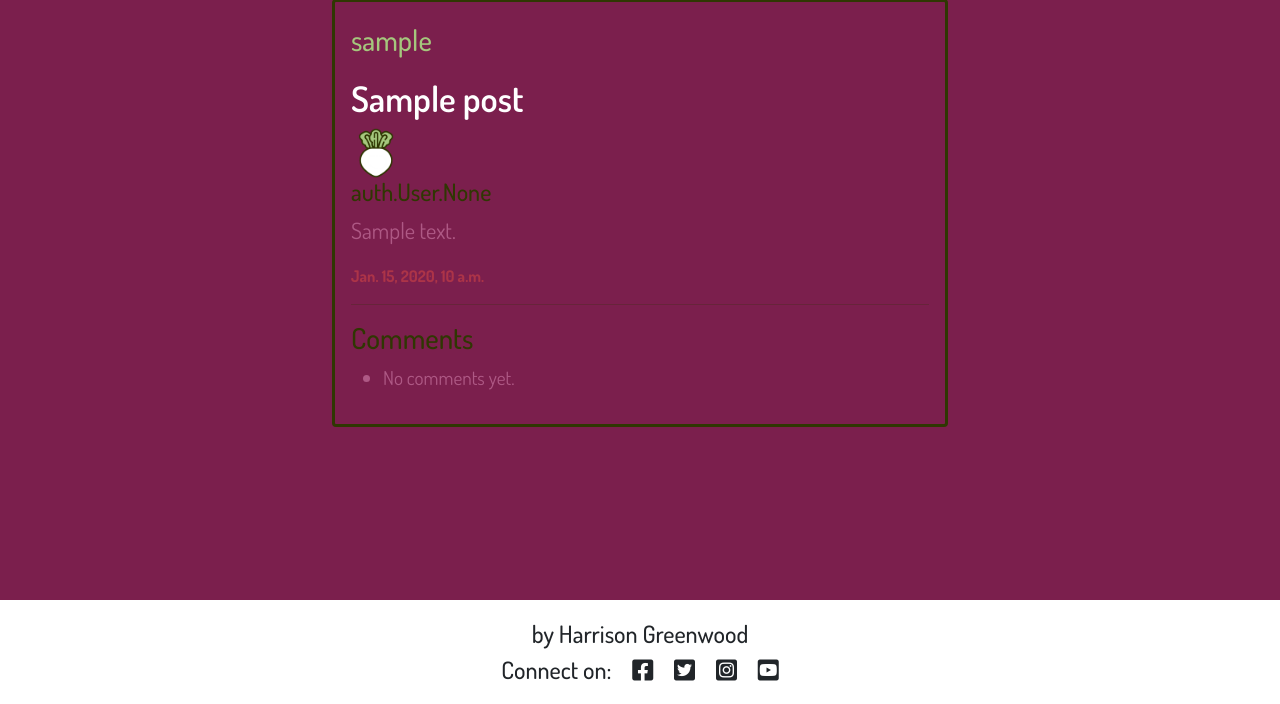
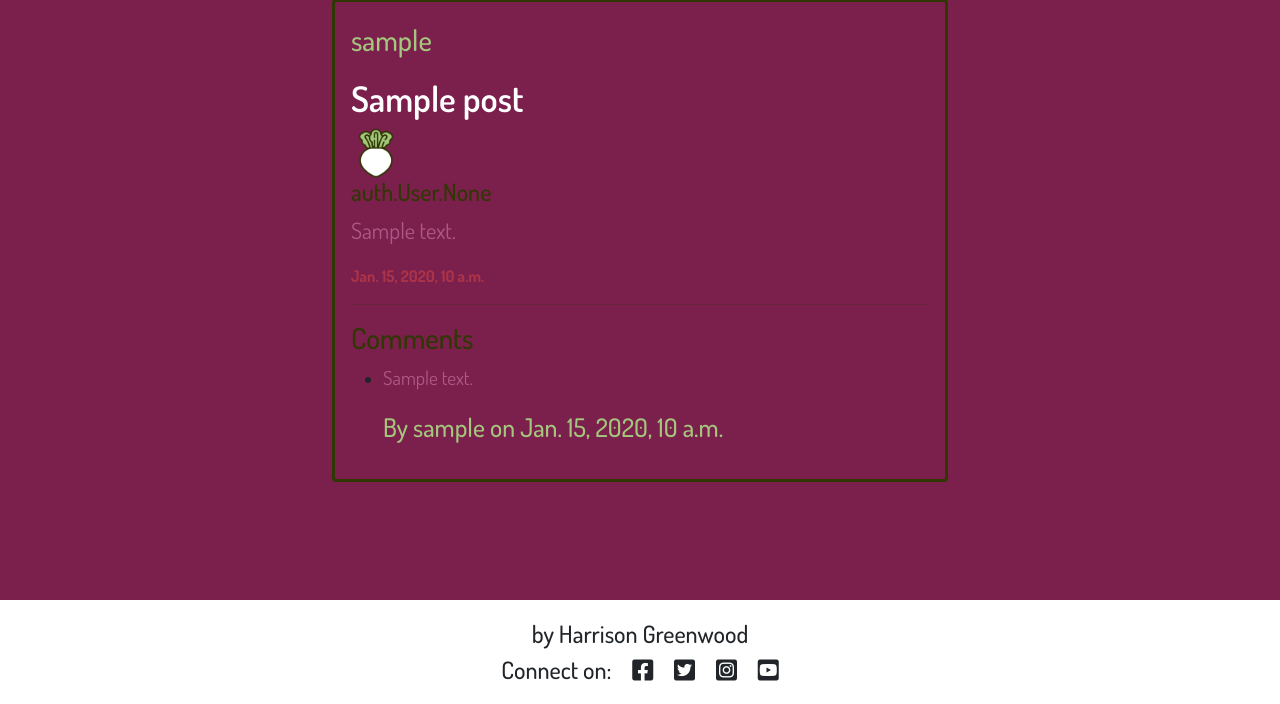
Before and after one commit to Harrisong5/Final-Project, a Django app: page / in a window 1280 px wide. Shown: the part 96-800 px from the top of the page. Run offline with Django 5.2, Linux system fonts and the light colour scheme; tables that the repository leaves empty hold one stand-in row (values such as "Sample post").

Commit message:
comment listing correctly under each post

```diff
--- a/forum/models.py
+++ b/forum/models.py
@@ -48,7 +48,7 @@ class Post(models.Model):
         super(Post, self).save(*args, **kwargs)
 
 class Comment(models.Model):
-    post = models.ForeignKey(Post, on_delete=models.CASCADE, related_name="comment_post")
+    post = models.ForeignKey(Post, on_delete=models.CASCADE, related_name="comments")
     commentAuthor = models.ForeignKey(User, on_delete=models.CASCADE, related_name="comment_author")
     commentBody = models.TextField(max_length=10000, null=True, blank=True)
     commentVote = models.ManyToManyField(User, related_name="comment_vote")
--- a/forum/templates/forum/index.html
+++ b/forum/templates/forum/index.html
@@ -27,7 +27,7 @@
                             <hr>
                          <h2 class="comments-header">Comments</h2>
                         <ul>
-                            {% for comment in comments %}
+                            {% for comment in post.comments.all %}
                             <li>
                                 <p class="comments-body">{{ comment.commentBody }}</p>
                                 <p class="comments-author">By {{ comment.commentAuthor }} on {{ comment.commentDate }}</p>
```
